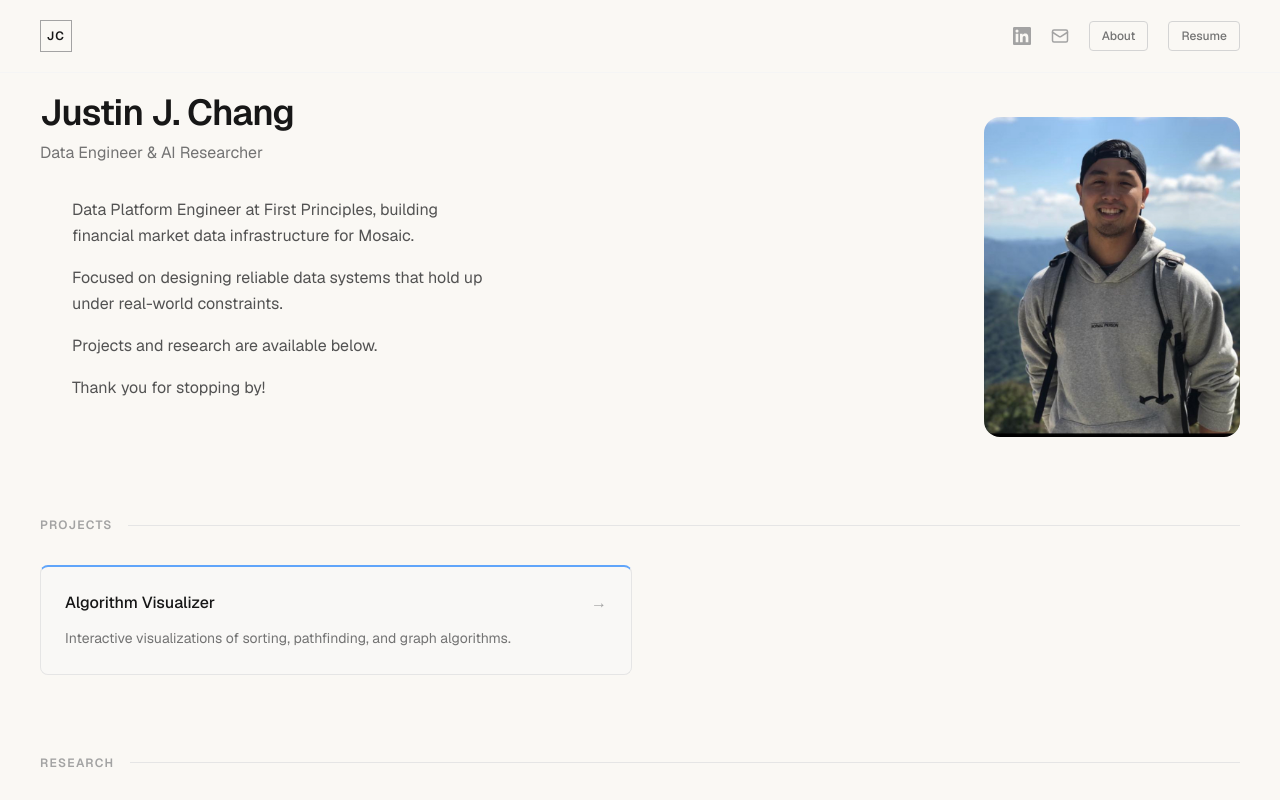
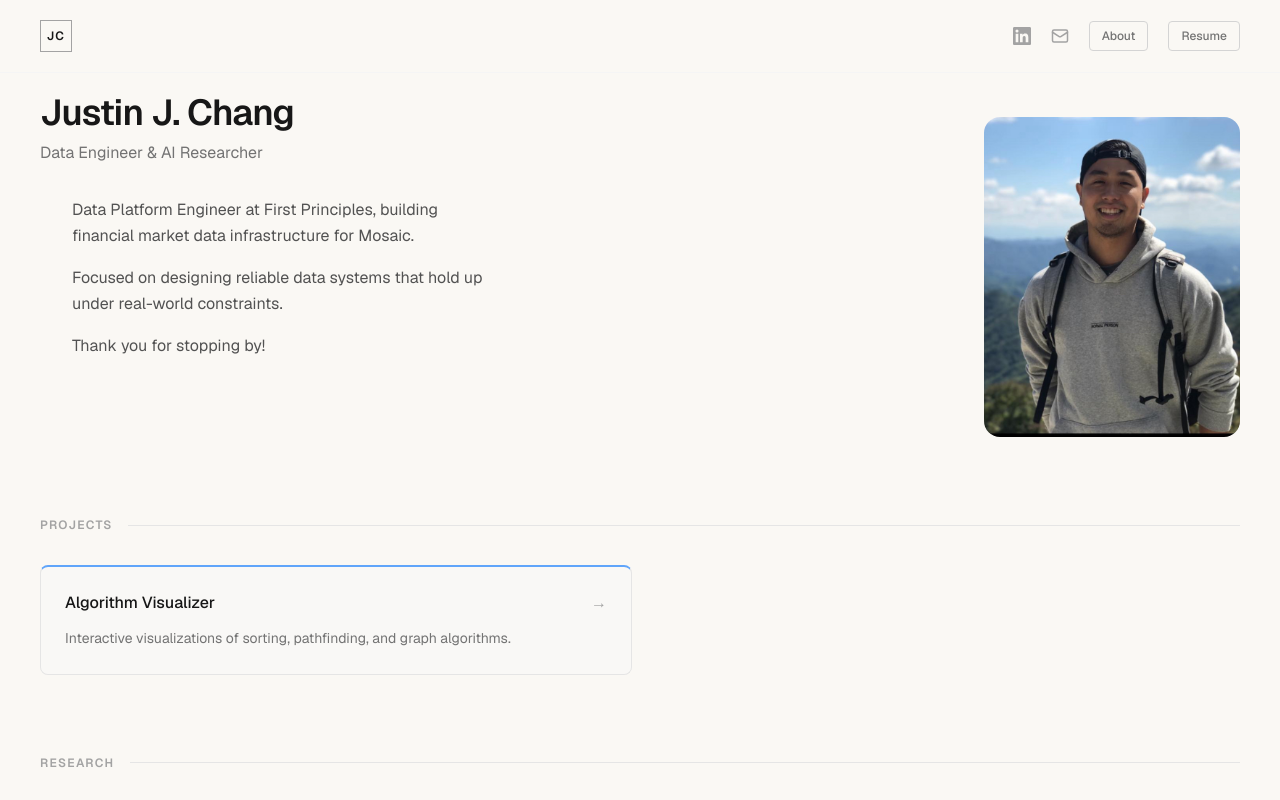
Before and after one commit to JSC201/portfolio, a Next.js app: page / in a window 1280 px wide. Shown: the top 800 px of the page. Built offline with nearby package versions, Linux system fonts and the light colour scheme.

Commit message:
update hero

```diff
--- a/app/page.tsx
+++ b/app/page.tsx
@@ -21,9 +21,6 @@ export default function Home() {
             </p>
             <p>
               Focused on designing reliable data systems that hold up under real-world constraints.
-            </p>
-            <p>
-              Projects and research are available below.
             </p>
              <p>
               Thank you for stopping by!
```
